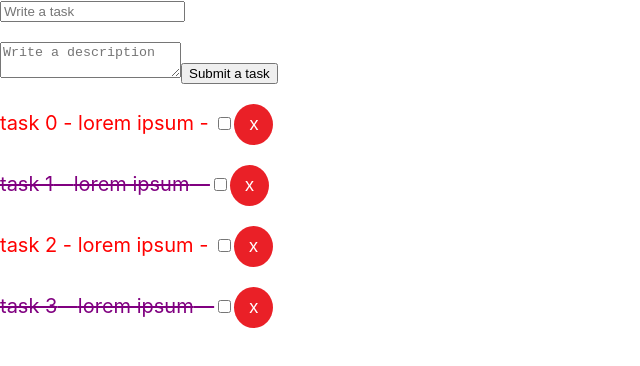
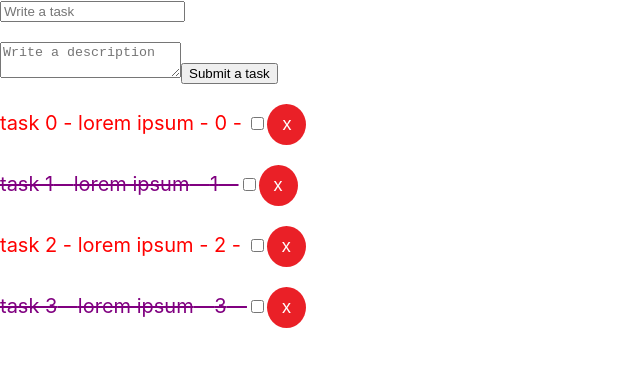
Before and after one commit to alanmaranto/Task-App-React, a React (Create React App) app: page / in a window 1280 px wide. Shown: the top 366 px of the page, without its empty margins (0-640 px from the left). Built offline with nearby package versions, Linux system fonts and the light colour scheme.

Commit message:
agregando y mostrando la nueva tarea

```diff
--- a/src/App.js
+++ b/src/App.js
@@ -14,8 +14,17 @@ class App extends Component {
     this.state = initialState;
   }
 
-  addTask = (task) => {
-    console.log(task)
+  addTask = (title, description) => {
+    const { tasks } = this.state;
+
+    const newTask = {
+      title,
+      description,
+      id: 45,
+    }
+    this.setState({
+      tasks: [...tasks, newTask]
+    })
   }
 
   render() {
--- a/src/components/Task/Task.js
+++ b/src/components/Task/Task.js
@@ -24,7 +24,7 @@ class Task extends Component {
     const { task } = this.props;
     return (
       <p style={this.styleCompleted()}>
-        {task.title} - {task.description} - {task.done}
+        {task.title} - {task.description} - {task.id} - {task.done}
         <input type="checkbox" />
         <button style={btnDelete}>x</button>
       </p>
--- a/src/components/TaskForm/TaskForm.js
+++ b/src/components/TaskForm/TaskForm.js
@@ -12,7 +12,10 @@ class TaskForm extends Component {
   }
 
   onSubmit = e => {
-    console.log(this.state);
+    const { addTask } = this.props;
+    const { title, description } = this.state;
+
+    addTask(title, description)
     e.preventDefault();
   };
 
@@ -24,8 +27,6 @@ class TaskForm extends Component {
   };
 
   render() {
-    const { addTask } = this.props;
-    addTask('task from taskform')
     const { title, description } = this.state;
     return (
       <form onSubmit={this.onSubmit}>
```
